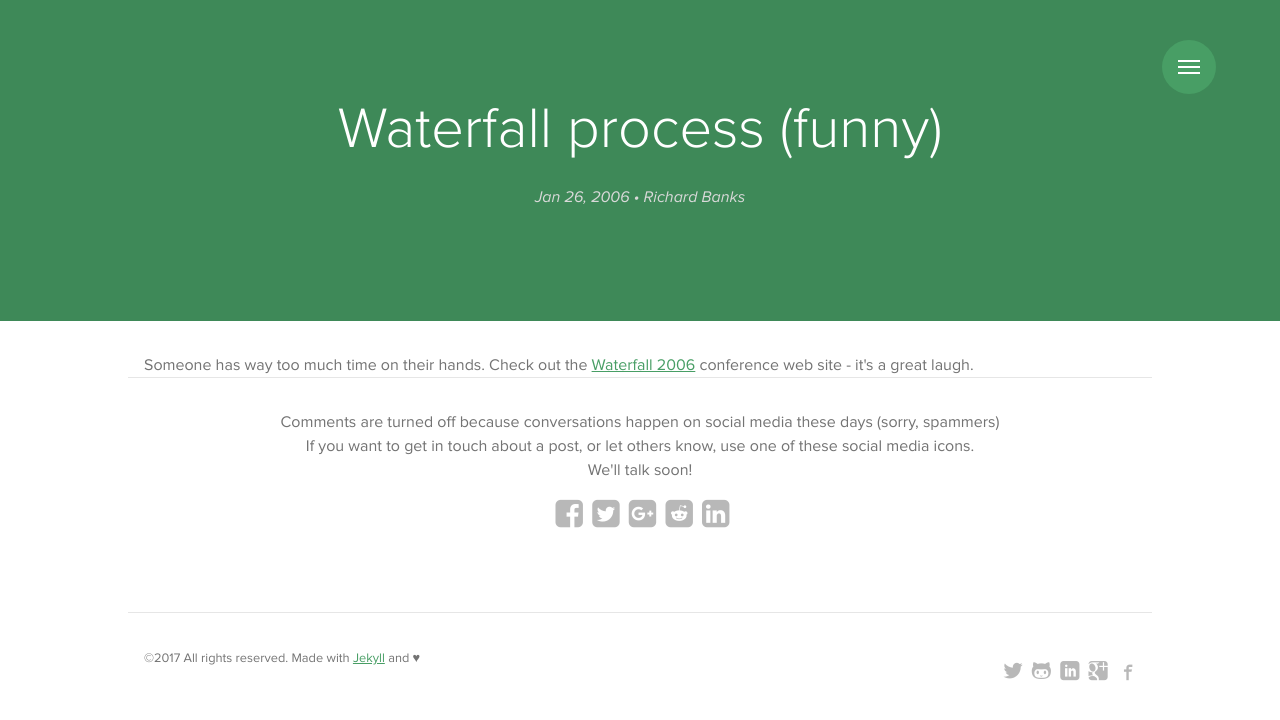
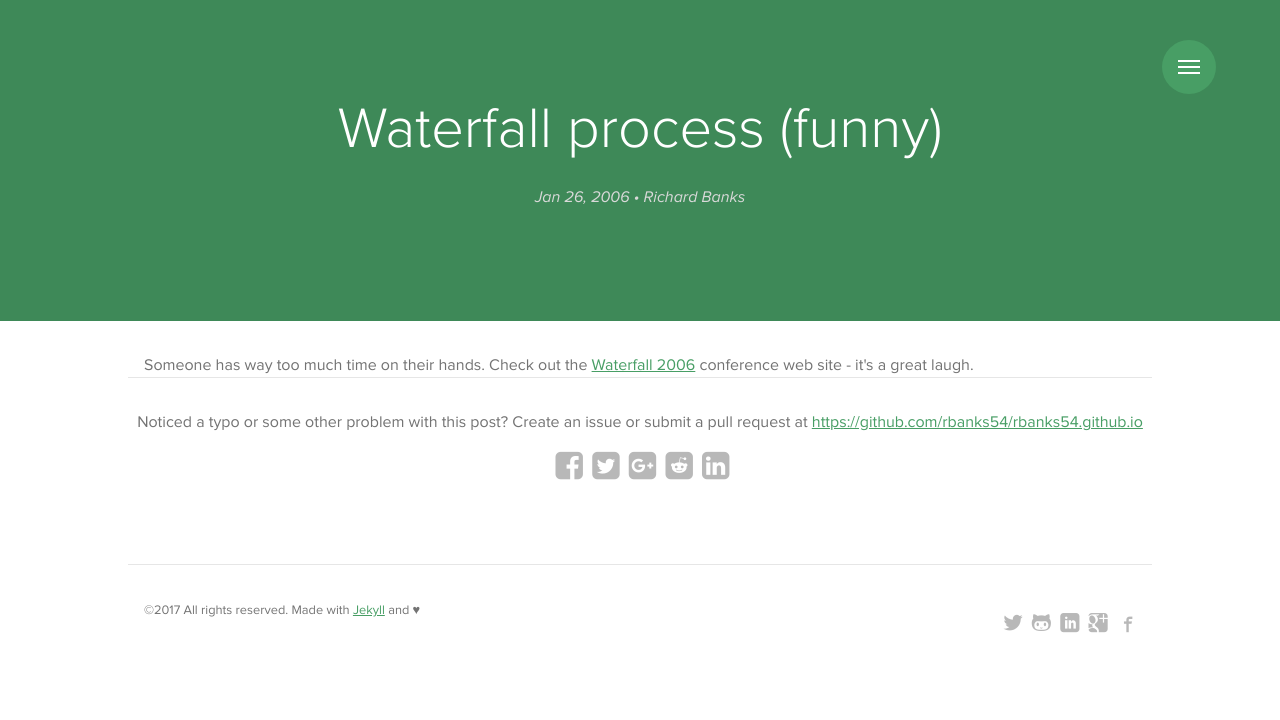
Before and after one commit to rbanks54/rbanks54.github.io, a Jekyll site: the page built from _posts/2006-01-27-waterfall-process-funny.html, in a window 1280 px wide. Shown: the top 720 px of the page. Built offline with Jekyll 4.4.1, drawn with Linux system fonts in a browser that asks for light colours; nearby versions of some CDN libraries; some web fonts are replaced; a style sheet for code colours, icons or effects is not loaded.

Commit message:
Slight update to the blog footer

```diff
--- a/_includes/sharing.html
+++ b/_includes/sharing.html
@@ -1,7 +1,5 @@
 <div class="post-footer container">
-    Comments are turned off because conversations happen on social media these days (sorry, spammers)<br />
-    If you want to get in touch about a post, or let others know, use one of these social media icons. <br />
-    We'll talk soon!<br/>
+    Noticed a typo or some other problem with this post? Create an issue or submit a pull request at <a href="https://github.com/rbanks54/rbanks54.github.io" target="_blank" title="GitHub Repository for this blog">https://github.com/rbanks54/rbanks54.github.io</a> <br />
     <ul class="share-buttons social">
         <li><a href="https://www.facebook.com/sharer/sharer.php?u={{ site.url }}{{ page.url }}&t=Richard%20Banks'%20Blog" target="_blank" title="Share on Facebook"><i class="fa fa-facebook-square fa-2x"></i></a></li>
         <li><a href="https://twitter.com/intent/tweet?source={{ site.url }}{{ page.url }}&text={{ site.url }}{{ page.url }}&via=rbanks54" target="_blank" title="Tweet"><i class="fa fa-twitter-square fa-2x"></i></a></li>
```
